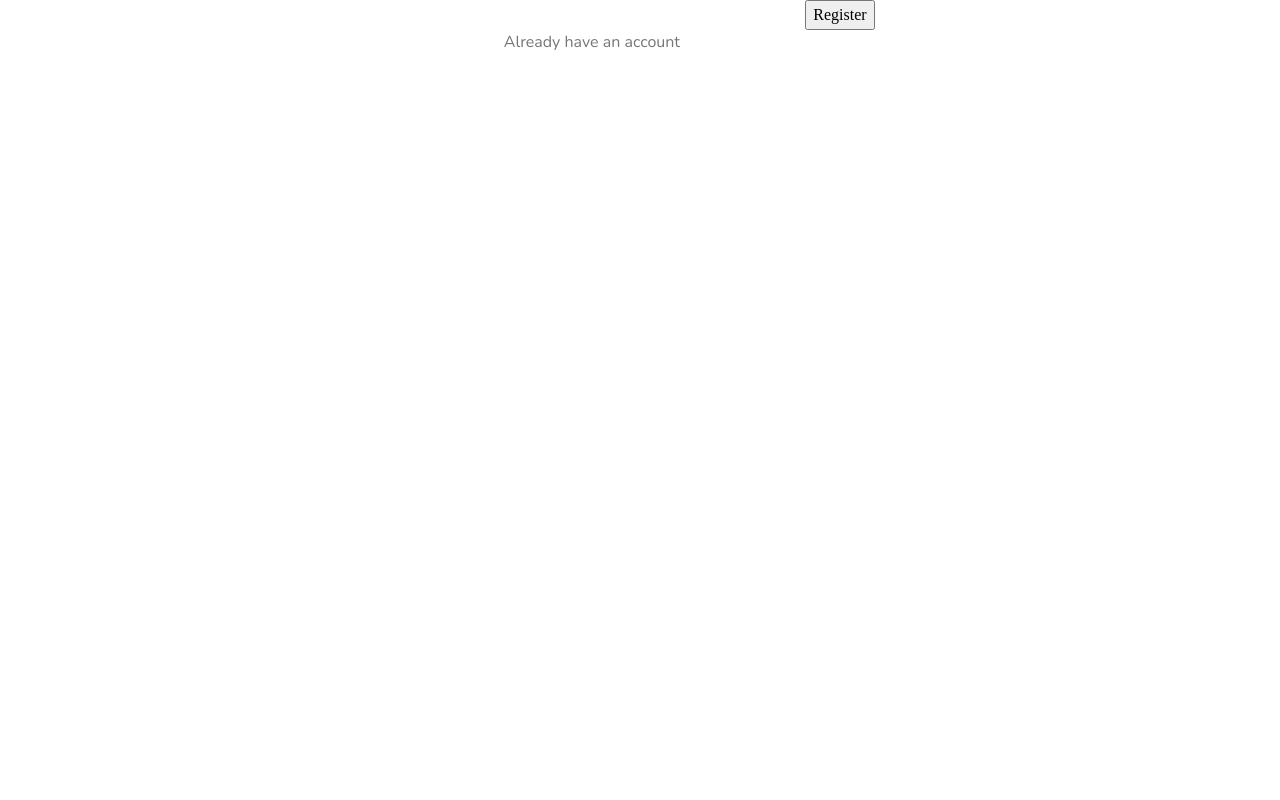
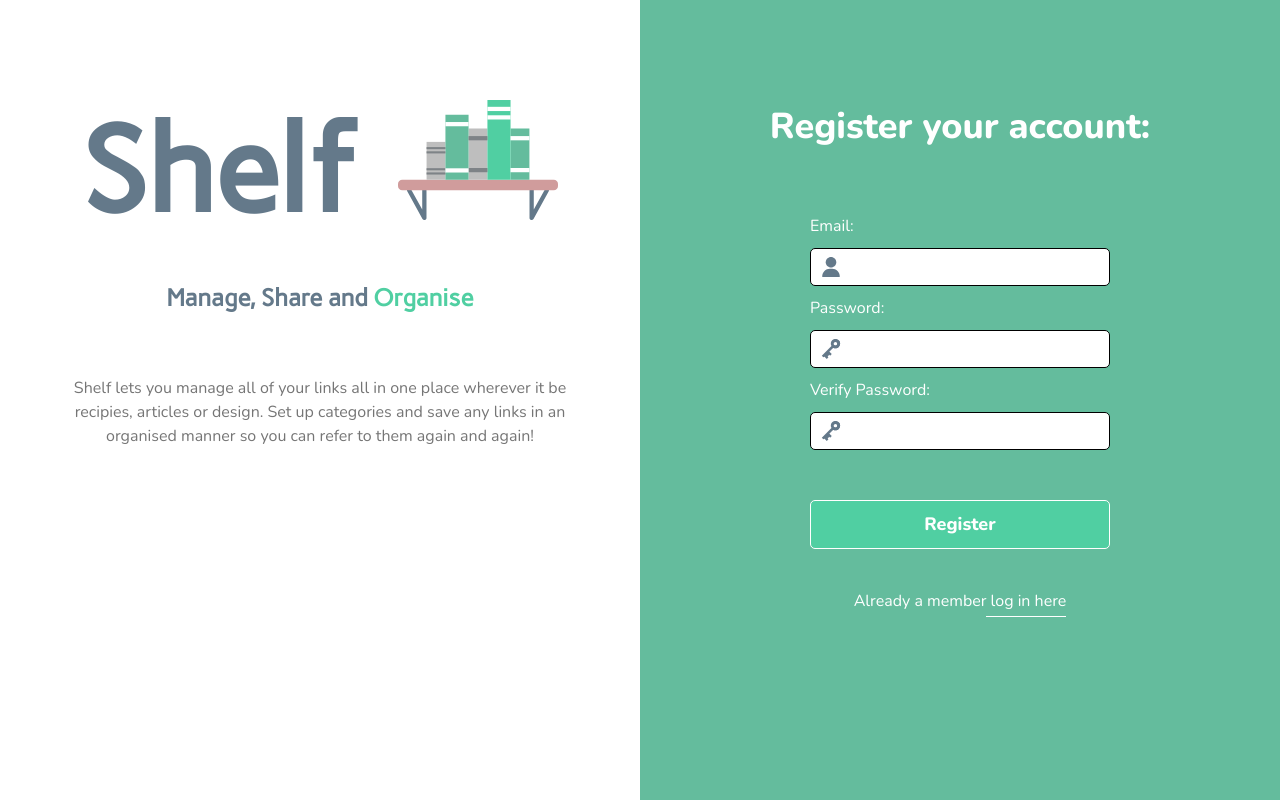
Before and after one commit to bpdm88/link-manager, a React (Create React App) app in the folder client/: page /register in a window 1280 px wide. Built offline with nearby package versions, Linux system fonts and the light colour scheme; no server answers.

Commit message:
register style

```diff
--- a/client/src/app/register/index.js
+++ b/client/src/app/register/index.js
@@ -1,10 +1,13 @@
 import axios from 'axios'
 import React, { useState, useContext } from 'react'
 import { Link, useHistory } from 'react-router-dom'
+import UserContext from '../../context/UserContext'
 
 import ErrorMessage from '../../components/errorMessage'
+import Input from '../../components/input'
+import Button from '../../components/button'
 
-import UserContext from '../../context/UserContext'
+import Logo from '../../assets/icons/icon-med.svg'
 
 const Register = () => {
   const [formData, setFormData] = useState({ email: '', password: '', passwordVerify: '' })
@@ -37,35 +40,67 @@ const Register = () => {
     }
   }
   return (
+    <div className="login--container">
+      <div className="login--left">
+        <div className="left--content">
+          <div className="login--title">
+            <h1 className="heading--alpha">Shelf</h1>
             <div>
-      <form onSubmit={register}>
-        <label htmlFor="form-email">Email</label>
-        <input
+              <img src={Logo} />
+            </div>
+          </div>
+          <h2 className="heading--bravo">
+            Manage, Share and <span>Organise</span>
+          </h2>
+          <p>
+            Shelf lets you manage all of your links all in one place wherever it be recipies,
+            articles or design. Set up categories and save any links in an organised manner so you
+            can refer to them again and again!{' '}
+          </p>
+        </div>
+      </div>
+      <div className="login--right">
+        <div className="right--content">
+          <h2 className="login--secondary-title heading--charlie">Register your account:</h2>
+          <form onSubmit={register} className="login--form">
+            <Input
+              label={'Email:'}
+              name="form-email"
               type="email"
               id="form-email"
               onChange={e => setFormData({ ...formData, email: e.target.value })}
               value={formData.email}
+              src={'user'}
             />
-        <label htmlFor="form-password">Password</label>
-        <input
+            <Input
+              label={'Password:'}
+              name="form-password"
               type="password"
               id="form-password"
               onChange={e => setFormData({ ...formData, password: e.target.value })}
               value={formData.password}
+              src={'key'}
             />
-        <label htmlFor="verify">Password</label>
-        <input
-          type="password"
+            <Input
+              label={'Verify Password:'}
+              name="verify"
+              type="verify"
               id="verify"
               onChange={e => setFormData({ ...formData, passwordVerify: e.target.value })}
               value={formData.passwordVerify}
+              src={'key'}
             />
-        <button type="submit">Register</button>
+            <Button type="submit">Register</Button>
           </form>
-      {errorMessage && <ErrorMessage message={errorMessage} />}
-      <p>
-        Already have an account <Link to="/">login instead</Link>
+          <div>{errorMessage && <ErrorMessage message={errorMessage} />}</div>
+          <div>
+            <p className="signup--tag">
+              Already a member
+              <Link to="/"> log in here</Link>
             </p>
+          </div>
+        </div>
+      </div>
     </div>
   )
 }
--- a/client/src/style/login.css
+++ b/client/src/style/login.css
@@ -3,7 +3,6 @@
   flex-direction: column;
   align-items: center;
   height: 100vh;
-  padding: var(--spacing-md);
 }
 
 .left--content {
@@ -11,6 +10,10 @@
   flex-direction: column;
   align-items: center;
   padding-bottom: var(--spacing-md);
+}
+
+.left--content p {
+  padding: var(--spacing-md);
 }
 
 .right--content {
```
Lines whose indentation alone changed are shown as unchanged.
